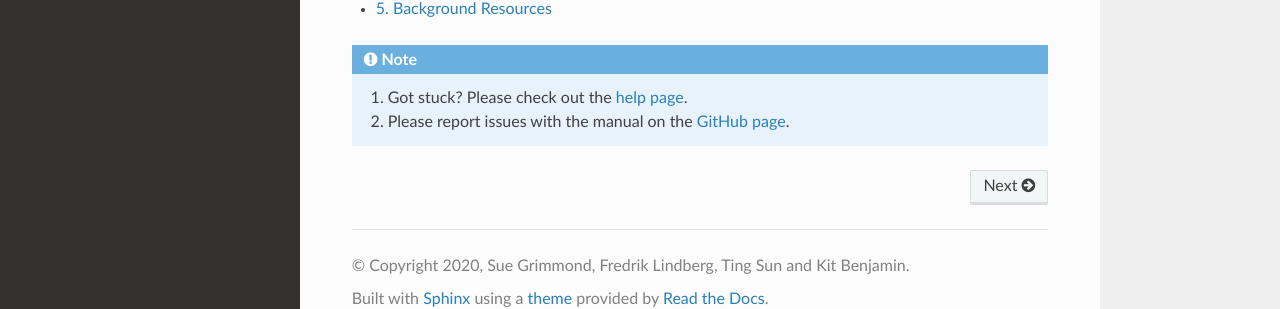
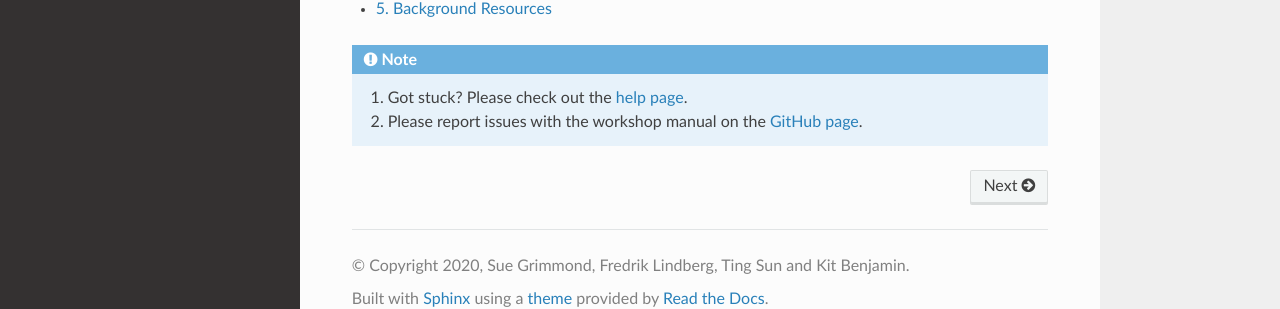
Before and after one commit to Urban-Meteorology-Reading/UMEP-Workshop, a Sphinx documentation site: the page built from source/index.rst, in a window 1280 px wide and 900 px high, scrolled down 974 px. Shown: the part 565-874 px from the top of the window. Built offline with Sphinx 7.4.7 and the Read the Docs theme 2.0.0, drawn with Linux system fonts in a browser that asks for light colours.

Commit message:
fix wording in banner

```diff
--- a/source/conf.py
+++ b/source/conf.py
@@ -124,7 +124,7 @@ rst_epilog = """
     .. note::
 
       1. Got stuck? Please check out the `help page <NeedHelp>`.
-      2. Please report issues with the manual on the `GitHub page`_.
+      2. Please report issues with the workshop manual on the `GitHub page`_.
 
 
 """
```
